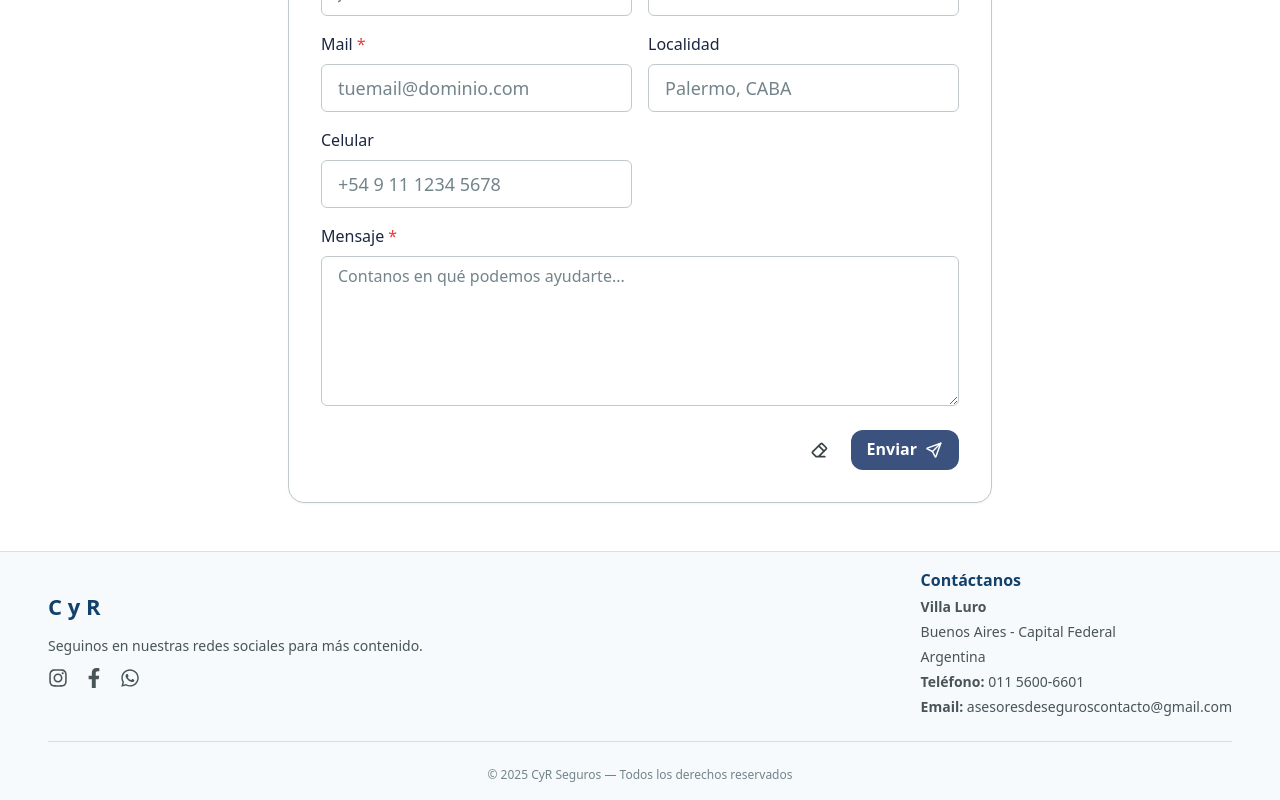
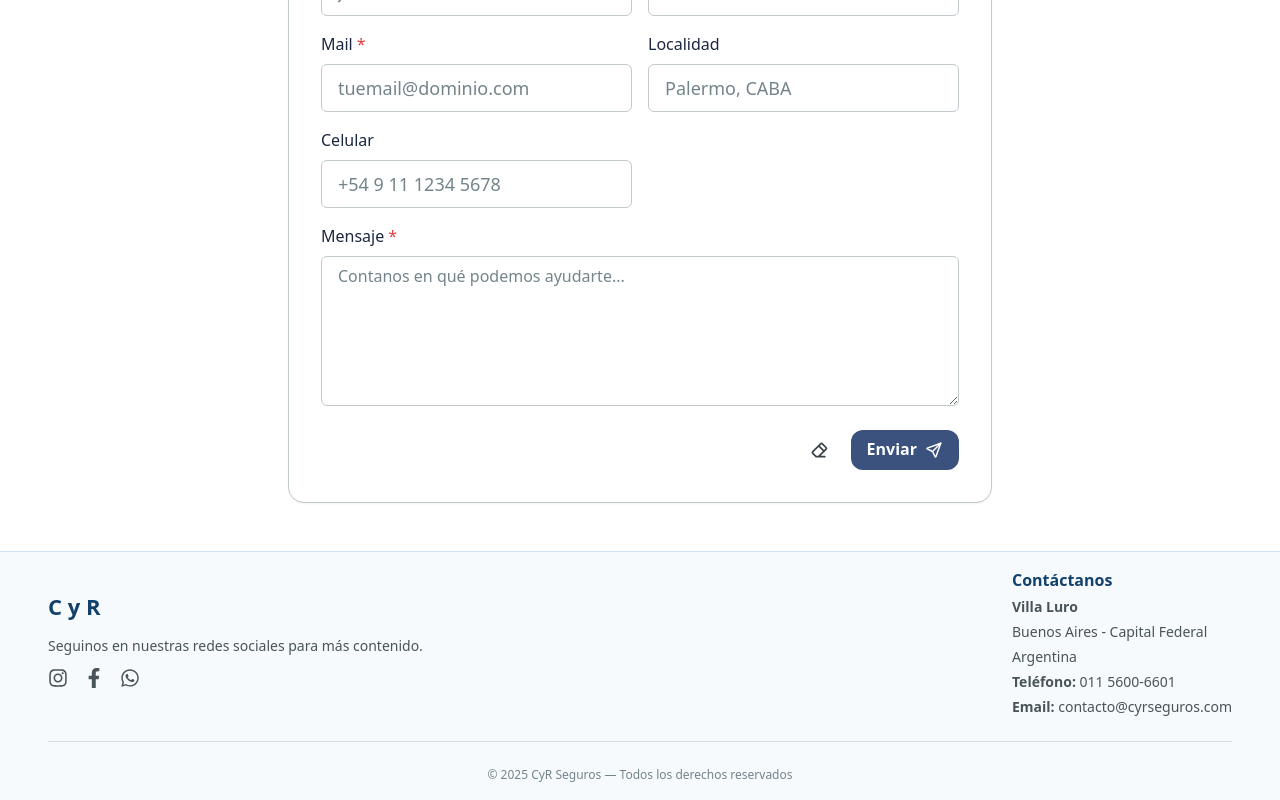
Before and after one commit to PDV10/CyR-Seguros, a React (Vite) app: page / in a window 1280 px wide. Shown: the part 1994-2794 px from the top of the page. Built offline with nearby package versions, Linux system fonts and the light colour scheme; no server answers.

Commit message:
se actualiza email

```diff
--- a/src/components/layout/Footer.tsx
+++ b/src/components/layout/Footer.tsx
@@ -85,12 +85,12 @@ export default function Footer() {
             Email:{" "}
             <ChakraLink
               as="span"
-              href="https://mail.google.com/mail/?view=cm&fs=1&to=asesoresdeseguroscontacto@gmail.com&su=Consulta%20sobre%20seguros&body=Hola%2C%20me%20gustaría%20recibir%20más%20información%20sobre%20sus%20seguros."
+              href="https://mail.google.com/mail/?view=cm&fs=1&to=contacto@cyrseguros.com&su=Consulta%20sobre%20seguros&body=Hola%2C%20me%20gustaría%20recibir%20más%20información%20sobre%20sus%20seguros."
               isExternal
               _hover={{ color: "lightBlue.400" }}
               fontWeight="normal"
             >
-              asesoresdeseguroscontacto@gmail.com
+              contacto@cyrseguros.com
             </ChakraLink>
           </Text>
         </VStack>
```
